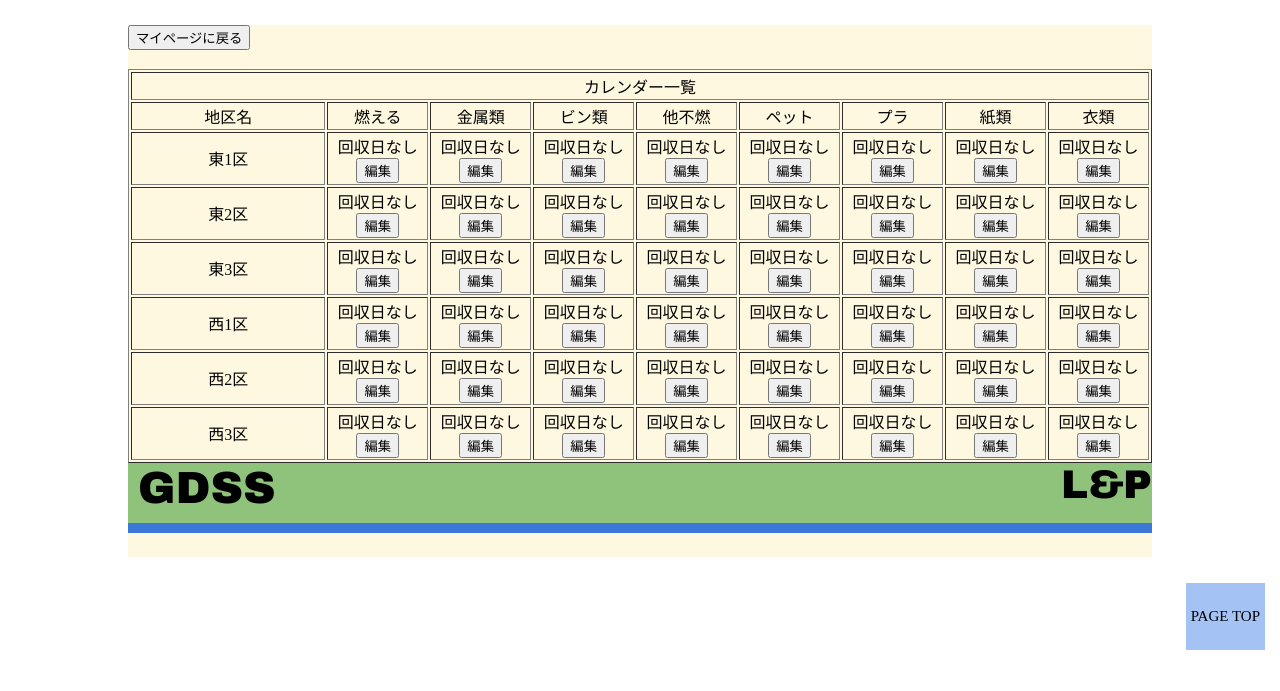
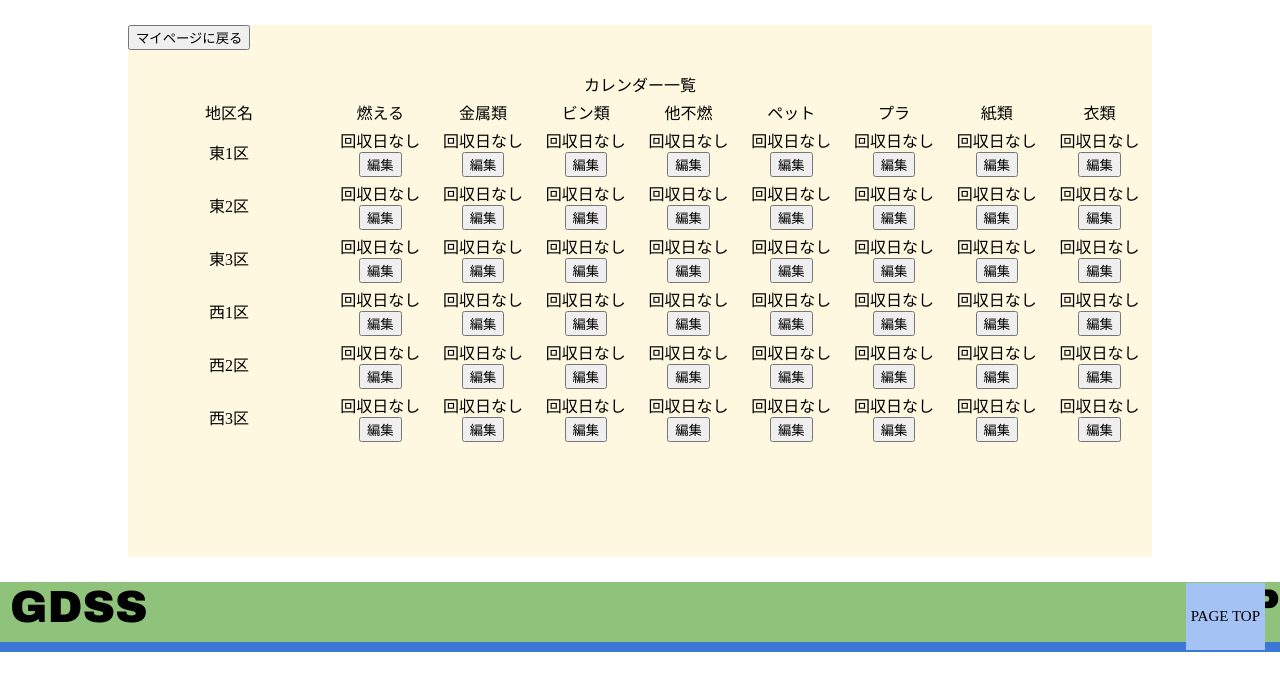
Before and after one commit to KaitoSato11/LP2, a PHP site: page /Admin_list_cal.php in a window 1280 px wide. Shown: the part 70-761 px from the top of the page. Run offline with PHP 8.4, Linux system fonts and the light colour scheme; the visitor is signed in with stand-in values (Sample User, id 1); data that the repository does not hold is empty.

Commit message:
CSS用改変

```diff
--- a/Admin_list_cal.php
+++ b/Admin_list_cal.php
@@ -3419,22 +3419,28 @@ $nasi = "回収日なし";
     </div>
 
     <!-- メインコンテンツエリア -->
-    <div class="content">
+    <div class="content" id="Acontcl">
       <!-- ここに各ページの中身いれてください -->
       <div>
-      <h3><a href="Mypage.php">
-        <input type="submit" value="マイページに戻る"/>
-      </a></h3>
+      	<h3><a href="Mypage.php">
+        	<input type="submit" value="マイページに戻る"/>
+      	</a></h3>
+			</div>
 
+			<div class="Mcontcl">
       <form method="POST" action="Admin_edit_cal.php">
-      <table border="1">
-      <tr><td colspan="100%">カレンダー一覧</td></tr>
+      <table class="cledT">
+      <tr><td class="cledtop" colspan="100%">カレンダー一覧</td></tr>
       <tr>
-        <td width="200px">地区名</td>
-        <td width="100px">燃える</td><td width="100px">金属類</td>
-        <td width="100px">ビン類</td><td width="100px">他不燃</td>
-        <td width="100px">ペット</td><td width="100px">プラ</td>
-        <td width="100px">紙類</td><td width="100px">衣類</td>
+        <td class="cleditm" width="200px">地区名</td>
+        <td class="cleditm" width="100px">燃える</td>
+				<td class="cleditm" width="100px">金属類</td>
+        <td class="cleditm" width="100px">ビン類</td>
+				<td class="cleditm" width="100px">他不燃</td>
+        <td class="cleditm" width="100px">ペット</td>
+				<td class="cleditm" width="100px">プラ</td>
+        <td class="cleditm" width="100px">紙類</td>
+				<td class="cleditm" width="100px">衣類</td>
       </tr>
       <tr>
         <td id="east01">東1区</td>
@@ -4129,6 +4135,7 @@ $nasi = "回収日なし";
       </table>
 			</form>
     </div>
+	</div>
 
     <!-- PAGE TOPに戻るボタン
   ぺーじによっては、コメントアウトして消してください -->
```
